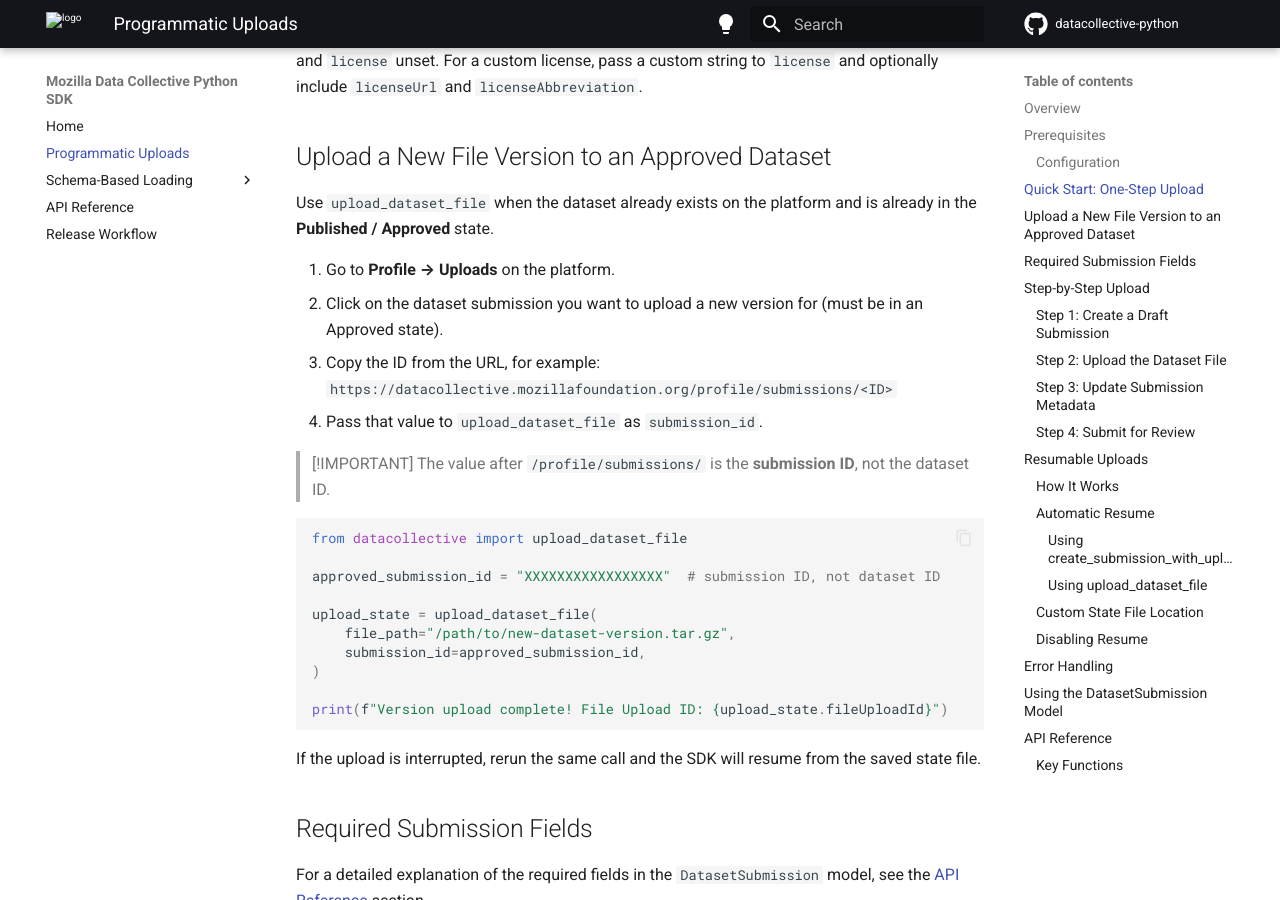
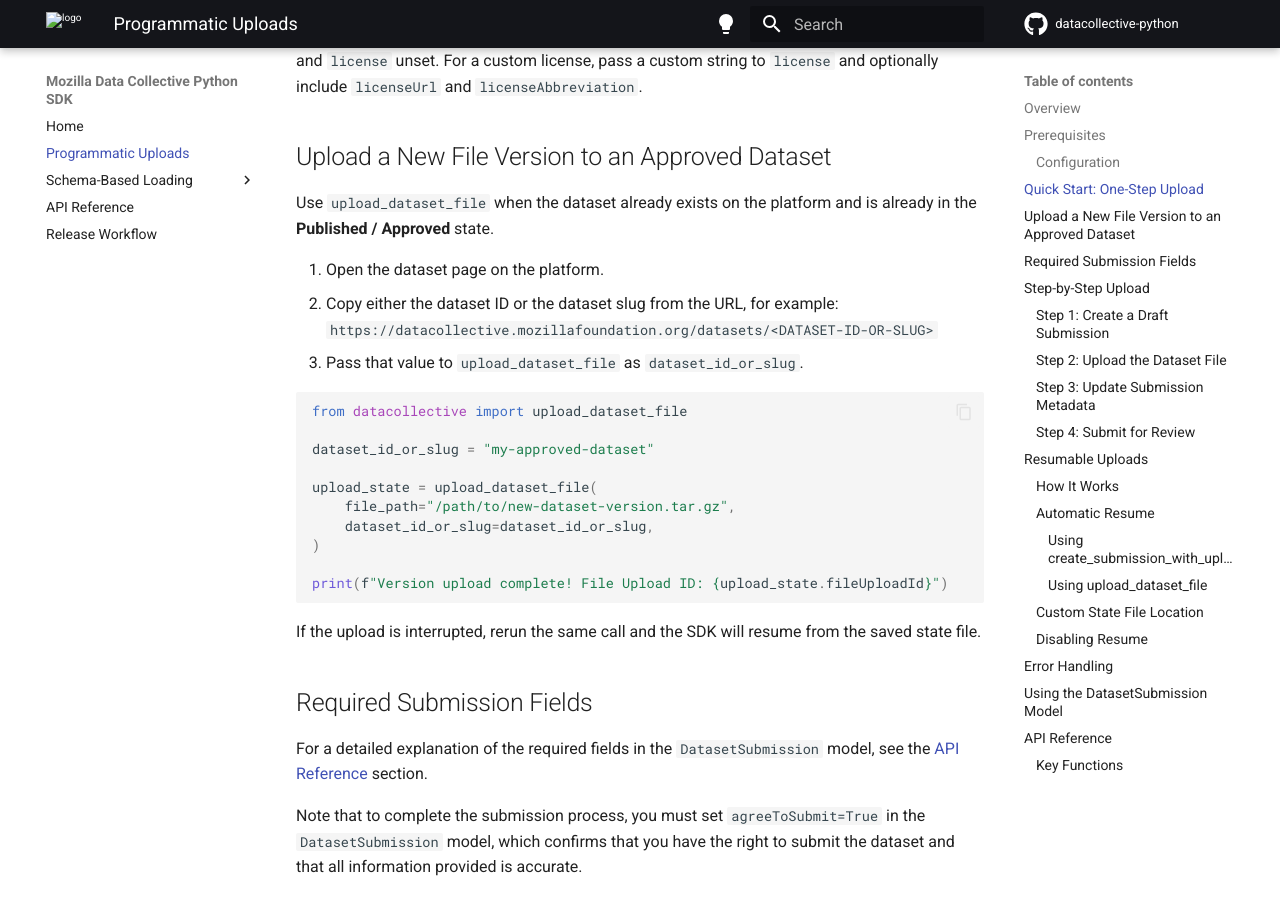
Before and after one commit to Mozilla-Data-Collective/datacollective-python, an MkDocs documentation site: the page built from docs/upload.md, in a window 1280 px wide and 900 px high, scrolled down 2157 px. Built offline with MkDocs 1.6.1 and Material for MkDocs 9.7.7, drawn with Linux system fonts in a browser that asks for light colours; comment, search, counter and statistics services are not loaded; some of the changed text lies outside the part shown.

Commit message:
Resolve dataset id and slug to  submission id

````diff
--- a/docs/upload.md
+++ b/docs/upload.md
@@ -94,23 +94,20 @@
 
 Use `upload_dataset_file` when the dataset already exists on the platform and is already in the **Published / Approved** state.
 
-1. Go to **Profile → Uploads** on the platform.
-2. Click on the dataset submission you want to upload a new version for (must be in an Approved state).
-3. Copy the ID from the URL, for example:
-   `https://datacollective.mozillafoundation.org/profile/submissions/<ID>`
-4. Pass that value to `upload_dataset_file` as `submission_id`.
+1. Open the dataset page on the platform.
+2. Copy either the dataset ID or the dataset slug from the URL, for example:
+   `https://datacollective.mozillafoundation.org/datasets/<DATASET-ID-OR-SLUG>`
+3. Pass that value to `upload_dataset_file` as `dataset_id_or_slug`.
 
-> [!IMPORTANT]
-> The value after `/profile/submissions/` is the **submission ID**, not the dataset ID.
 
 ```python
 from datacollective import upload_dataset_file
 
-approved_submission_id = "XXXXXXXXXXXXXXXXX"  # submission ID, not dataset ID
+dataset_id_or_slug = "my-approved-dataset"
 
 upload_state = upload_dataset_file(
     file_path="/path/to/new-dataset-version.tar.gz",
-    submission_id=approved_submission_id,
+    dataset_id_or_slug=dataset_id_or_slug,
 )
 
 print(f"Version upload complete! File Upload ID: {upload_state.fileUploadId}")
@@ -165,8 +162,6 @@
 print(f"Upload complete! File Upload ID: {upload_state.fileUploadId}")
 ```
 
-> [!TIP]
-> You can also find your submission ID by going to your [Uploads](https://datacollective.mozillafoundation.org/profile/uploads) in your profile, click on the dataset submission of your choice, and the URL will contain the submission ID (e.g., `https://datacollective.mozillafoundation.org/submissions/cmmjpewijXXXXXXXXX`).
 
 ### Step 3: Update Submission Metadata
 
````
Also changed, not shown: README.md (+1 -1 lines), docs/demo_update_file_version.py (+4 -4 lines), docs/index.md (+1 -2 lines), 3 other files.
